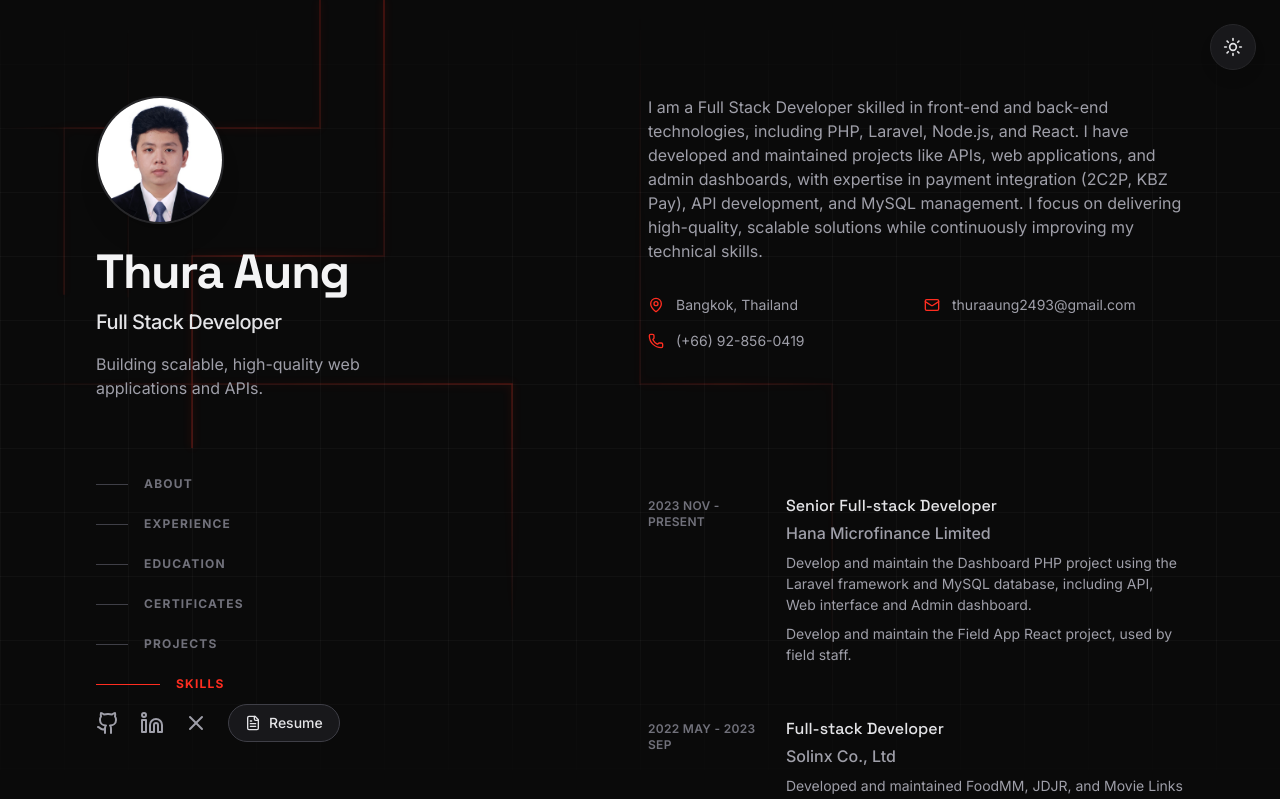
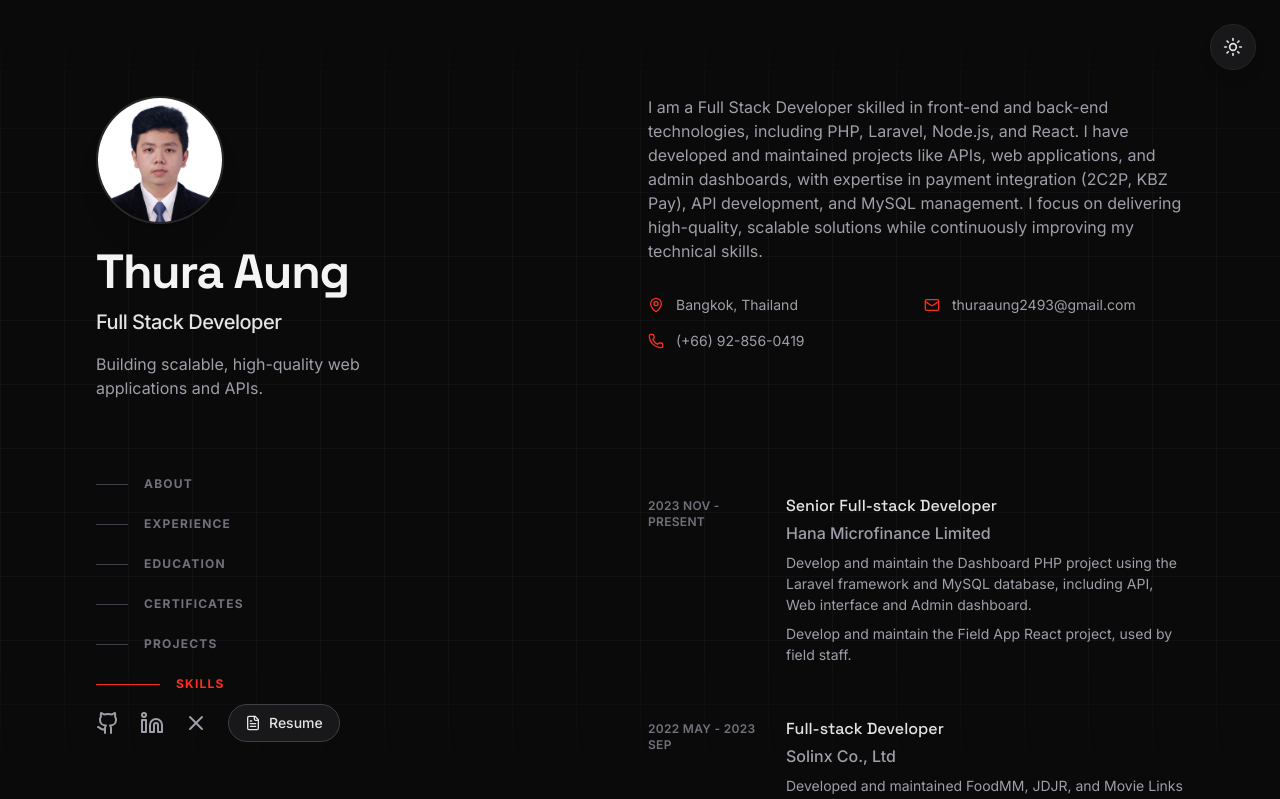
Before and after one commit to thuraaung2493/thuraaung2493.github.io, a React (Vite) app: page / in a window 1280 px wide. Shown: the top 799 px of the page. Built offline with nearby package versions, Linux system fonts and the light colour scheme.

Commit message:
refactor: remove grid animation component

```diff
--- a/src/App.tsx
+++ b/src/App.tsx
@@ -15,7 +15,6 @@ import {
 } from 'lucide-react';
 import { motion } from 'motion/react';
 import { useEffect, useState } from 'react';
-import { GridAnimation } from './components/GridAnimation';
 import {
   certificates,
   education,
@@ -99,7 +98,6 @@ export default function App() {
 
   return (
     <>
-      <GridAnimation />
 
       {/* Theme Toggle Button */}
       <button
--- a/src/components/GridAnimation.tsx
+++ /dev/null
@@ -1,163 +0,0 @@
-import { motion } from 'motion/react';
-import { useEffect, useState } from 'react';
-
-export const GridAnimation = () => {
-  const [gridUnit, setGridUnit] = useState(64); // Default 4rem = 64px
-
-  useEffect(() => {
-    const updateGridUnit = () => {
-      const rem = parseFloat(
-        getComputedStyle(document.documentElement).fontSize
-      );
-      setGridUnit(rem * 4);
-    };
-
-    updateGridUnit();
-    window.addEventListener('resize', updateGridUnit);
-    return () => window.removeEventListener('resize', updateGridUnit);
-  }, []);
-
-  // Define paths using grid units [x, y]
-  const paths = [
-    {
-      id: 1,
-      points: [
-        [6, 0],
-        [6, 4],
-        [3, 4],
-        [3, 7]
-      ],
-      delay: 0,
-      duration: 4
-    },
-    {
-      id: 2,
-      points: [
-        [14, 0],
-        [14, 3],
-        [18, 3],
-        [18, 8]
-      ],
-      delay: 1,
-      duration: 5
-    },
-    {
-      id: 3,
-      points: [
-        [24, 0],
-        [24, 5],
-        [21, 5],
-        [21, 9]
-      ],
-      delay: 2,
-      duration: 4.5
-    },
-    {
-      id: 4,
-      points: [
-        [0, 6],
-        [8, 6],
-        [8, 10]
-      ],
-      delay: 0.5,
-      duration: 3.5
-    },
-    {
-      id: 5,
-      points: [
-        [32, 4],
-        [26, 4],
-        [26, 8]
-      ],
-      delay: 1.5,
-      duration: 4
-    },
-    {
-      id: 6,
-      points: [
-        [10, 0],
-        [10, 6],
-        [13, 6],
-        [13, 11]
-      ],
-      delay: 2.5,
-      duration: 5
-    },
-    // Mobile friendly paths (smaller X coordinates)
-    {
-      id: 7,
-      points: [
-        [2, 0],
-        [2, 5],
-        [4, 5],
-        [4, 12]
-      ],
-      delay: 0.8,
-      duration: 4.5
-    },
-    {
-      id: 8,
-      points: [
-        [5, 0],
-        [5, 2],
-        [1, 2],
-        [1, 8]
-      ],
-      delay: 1.2,
-      duration: 3.8
-    },
-    {
-      id: 9,
-      points: [
-        [0, 2],
-        [3, 2],
-        [3, 6]
-      ],
-      delay: 2.2,
-      duration: 3.2
-    }
-  ];
-
-  return (
-    <div className="fixed inset-0 z-[-1] pointer-events-none overflow-hidden opacity-20 dark:opacity-30">
-      <svg width="100%" height="100%" xmlns="http://www.w3.org/2000/svg">
-        <defs>
-          <filter id="glow" x="-20%" y="-20%" width="140%" height="140%">
-            <feGaussianBlur stdDeviation="4" result="blur" />
-            <feComposite in="SourceGraphic" in2="blur" operator="over" />
-          </filter>
-          <linearGradient id="red-gradient" x1="0" y1="0" x2="1" y2="1">
-            <stop offset="0%" stopColor="#FF2D20" stopOpacity="0" />
-            <stop offset="50%" stopColor="#FF2D20" stopOpacity="1" />
-            <stop offset="100%" stopColor="#FF2D20" stopOpacity="0" />
-          </linearGradient>
-        </defs>
-
-        <g filter="url(#glow)">
-          {paths.map((p) => {
-            const d = `M ${p.points.map((pt) => `${pt[0] * gridUnit} ${pt[1] * gridUnit}`).join(' L ')}`;
-
-            return (
-              <motion.path
-                key={p.id}
-                d={d}
-                stroke="url(#red-gradient)"
-                strokeWidth="1.5"
-                fill="none"
-                initial={{ pathLength: 0, opacity: 0 }}
-                animate={{ pathLength: [0, 1, 1], opacity: [0, 1, 0] }}
-                transition={{
-                  duration: p.duration,
-                  repeat: Infinity,
-                  ease: 'easeInOut',
-                  delay: p.delay,
-                  times: [0, 0.5, 1]
-                }}
-              />
-            );
-          })}
-        </g>
-      </svg>
-    </div>
-  );
-};
```
